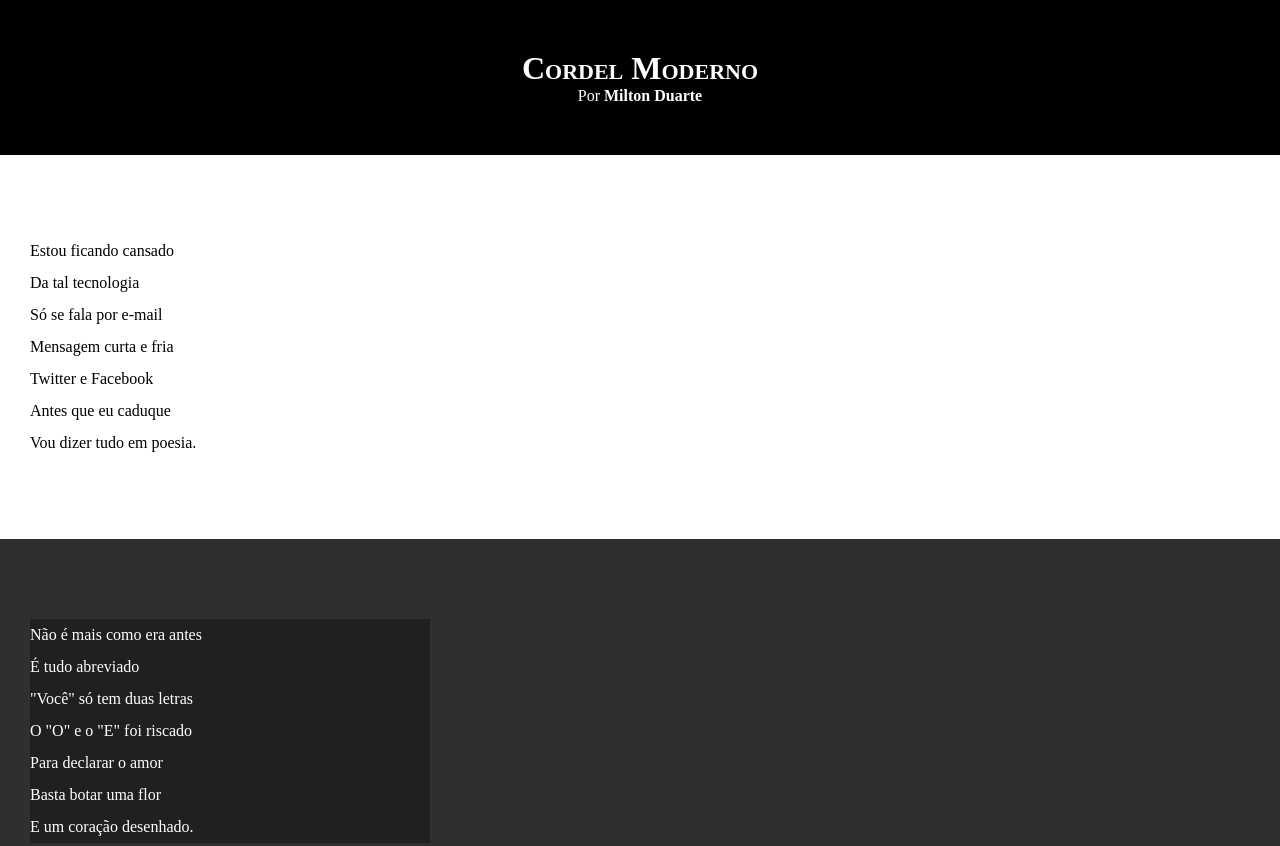
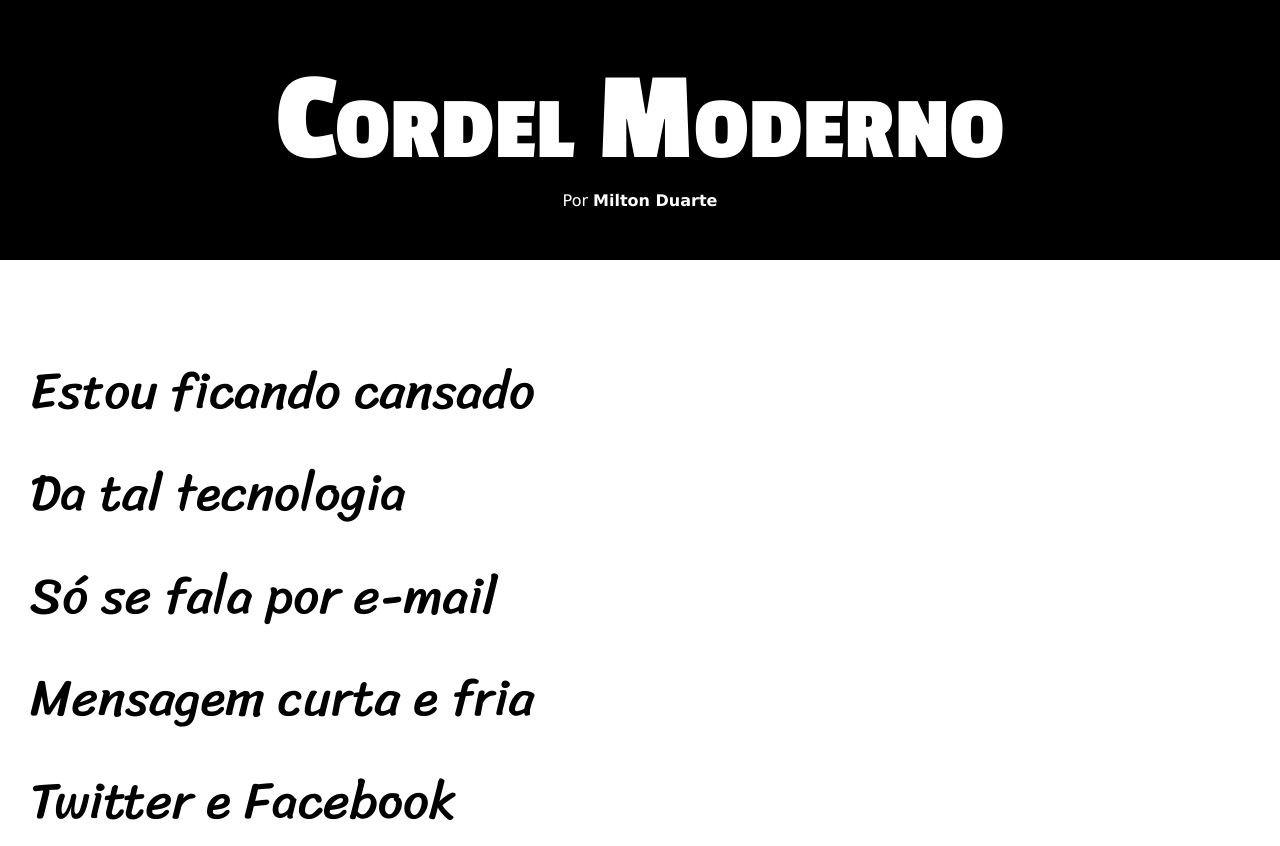
Before and after one commit to tiagoblack2024/Exercicios, a plain HTML site: page desafio3/index.html in a window 1280 px wide. Shown: the top 846 px of the page. Drawn offline with Linux system fonts and the light colour scheme.

Commit message:
atualização desafio3

```diff
--- a/desafio3/estilo/style.css
+++ b/desafio3/estilo/style.css
@@ -1,4 +1,14 @@
 @charset "UTF-8";
+
+@import url('https://fonts.googleapis.com/css2?family=Passion+One:wght@400;700;900&family=Sriracha&display=swap');
+
+@import url('https://fonts.googleapis.com/css2?family=Passion+One:wght@400;700;900&family=Sriracha&display=swap');
+
+:root {
+    --fonte1: Verdana, Geneva, Tahoma, sans-serif;
+    --fonte2: "Passion One", sans-serif;
+    --fonte3: "Sriracha", cursive;
+}
 
 * {
     margin: 0px;
@@ -6,6 +16,7 @@
 }
 
 html, body {
+    font-family: var(--fonte1);
     min-height: 100vh;
     background-color: darkgray;
 
@@ -16,8 +27,10 @@ header {
     text-align: center;
 }
 header > h1 {
+    font-size: 10vw;
     padding-top: 50px;
     font-variant: small-caps;
+    font-family: var(--fonte2);
 }
 
 header > p{
@@ -38,6 +51,8 @@ section{
     padding-bottom: 10vh;
     line-height: 2em;
     padding-left: 30px;
+    font-family: var(--fonte3);
+    font-size: 4vw;
 }
 
 section.normal{
@@ -52,8 +67,9 @@ section.imagem{
 }
 
 section.imagem > p {
-    width: 400px;
+    display: inline-block;
     background-color: rgba(0, 0, 0, 0.314);
+    padding: 5px;
 }
 
 footer {
```
